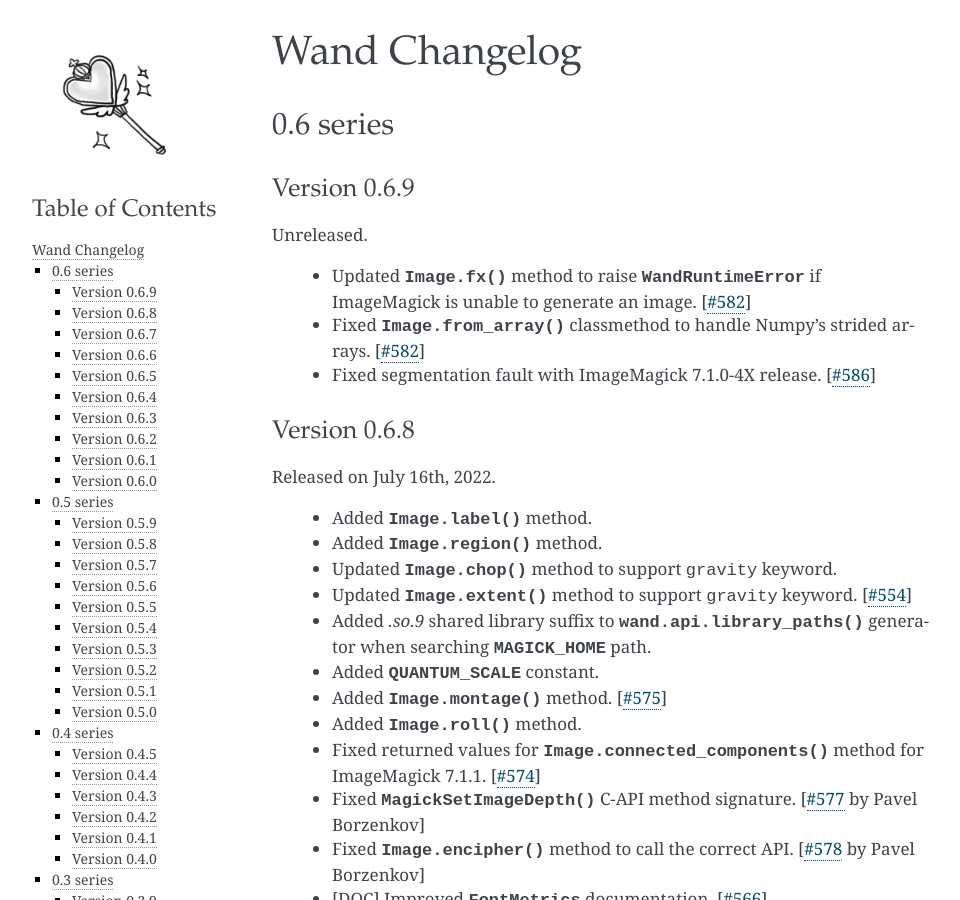
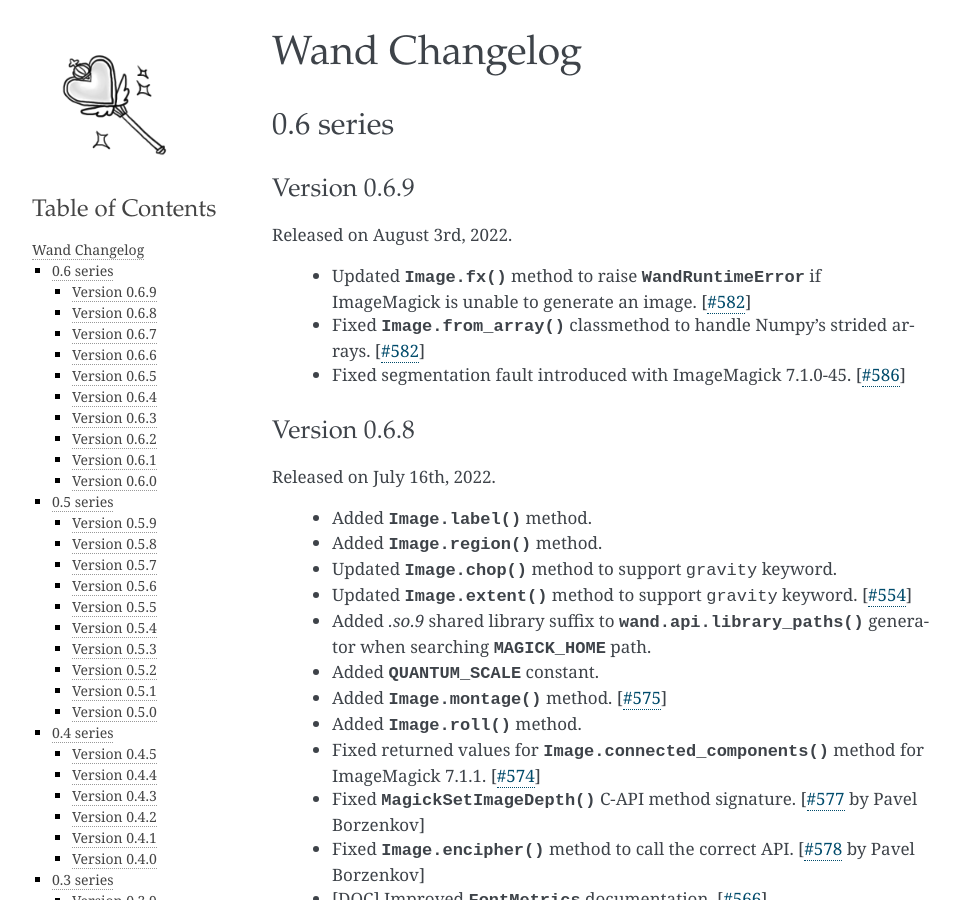
Before and after one commit to emcconville/wand, a Sphinx documentation site: the page built from docs/changes.rst, in a window 1280 px wide and 900 px high. Shown: the whole window, without its empty margins (148-1108 px from the left). Built offline with Sphinx 7.4.7, drawn with Linux system fonts in a browser that asks for light colours; some web fonts are replaced; the version number could not be read and is left out.

Commit message:
Updated release date

```diff
--- a/docs/changes.rst
+++ b/docs/changes.rst
@@ -12,11 +12,11 @@
 Version 0.6.9
 -------------
 
-Unreleased.
+Released on August 3rd, 2022.
 
  - Updated :meth:`Image.fx() <wand.image.BaseImage.fx>` method to raise :class:`~wand.exceptions.WandRuntimeError` if ImageMagick is unable to generate an image. [:issue:`582`]
  - Fixed :meth:`Image.from_array() <wand.image.Image.from_array>` classmethod to handle Numpy's strided arrays. [:issue:`582`]
- - Fixed segmentation fault with ImageMagick 7.1.0-4X release. [:issue:`586`]
+ - Fixed segmentation fault introduced with ImageMagick 7.1.0-45. [:issue:`586`]
 
 
 .. _changelog-0.6.8:
```
